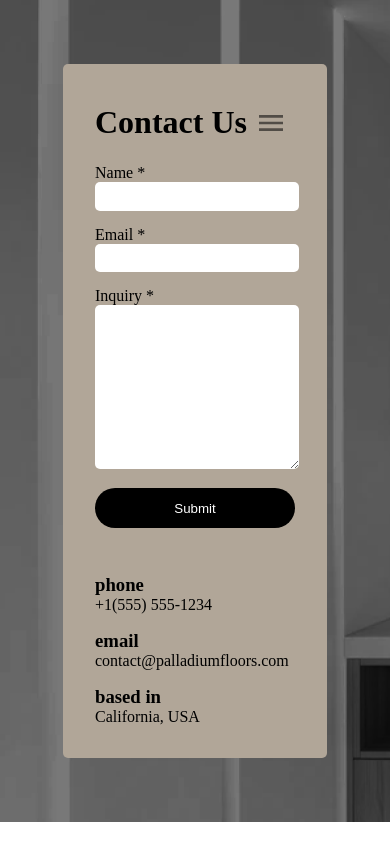
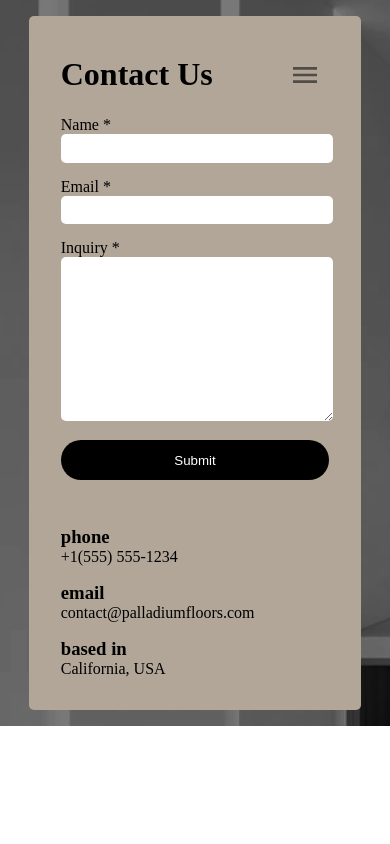
Before and after one commit to Fanthoni/palladiumfloors, a React (Create React App) app: page /contact in a window 390 px wide. Built offline with nearby package versions, Linux system fonts and the light colour scheme.

Commit message:
fix mobile aspect ratio

```diff
--- a/src/pages/Contact.js
+++ b/src/pages/Contact.js
@@ -55,6 +55,10 @@ const Container = styled.div`
     padding: 4rem;
     height: 100%;
     justify-content: center;
+
+    @media (max-width: 768px) {
+        padding: 1rem;
+    }
 `;
 
 const PageContainer = styled.div`
```
